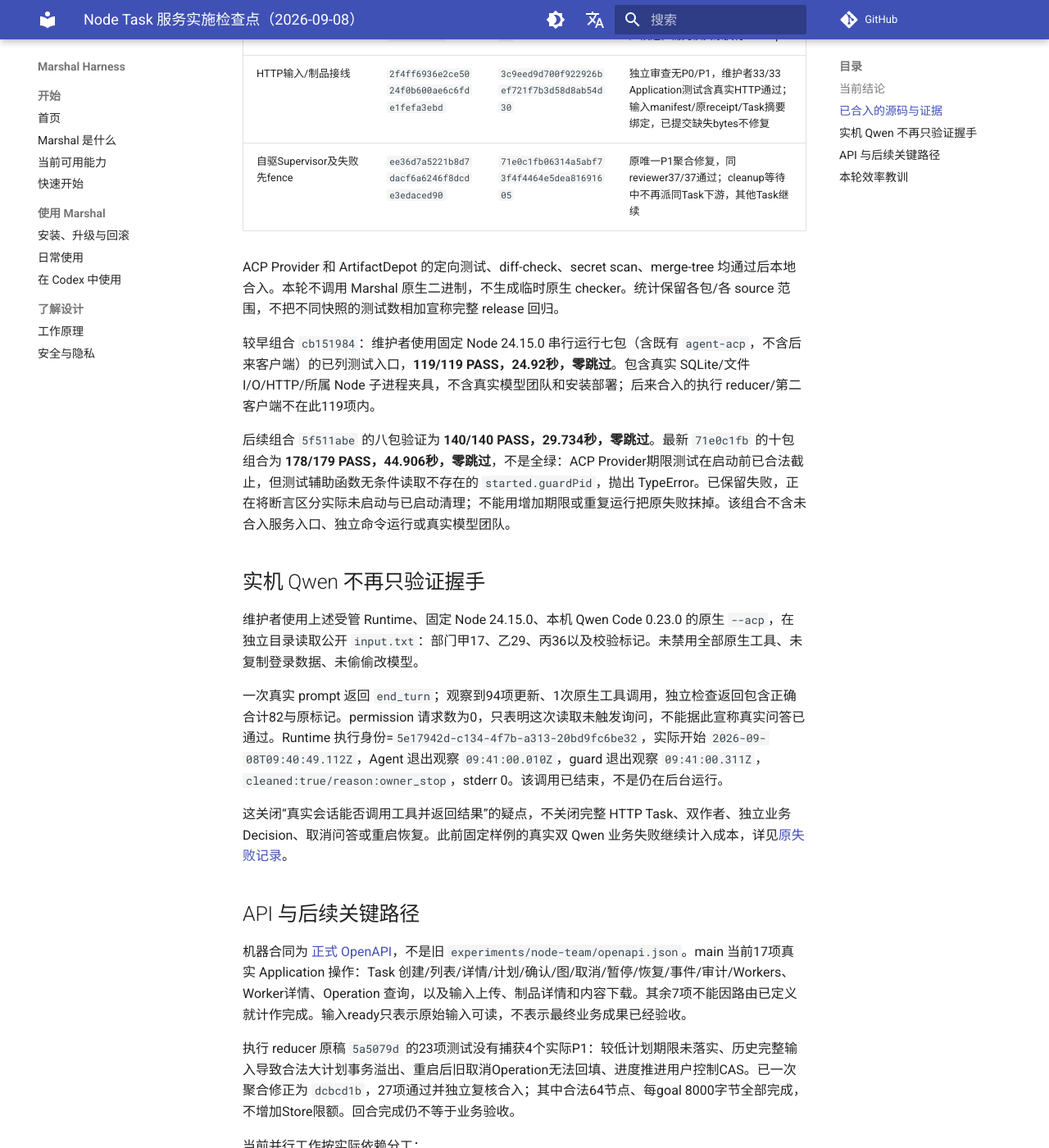
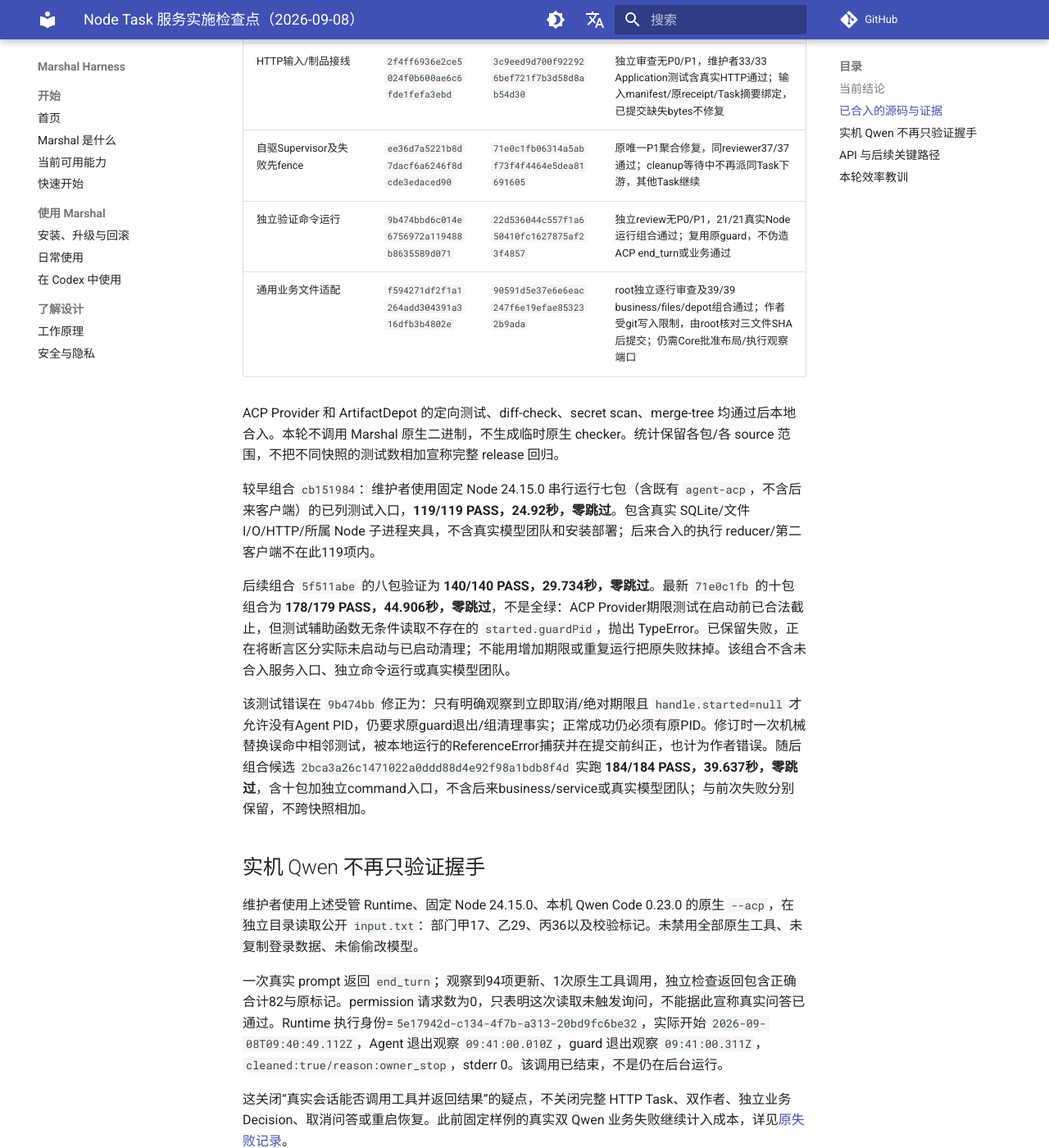
Before and after one commit to chiga0/marshal-harness, an MkDocs documentation site: the page built from docs/node-task-service-status-2026-09-08.md, in a window 1280 px wide and 1400 px high, scrolled down 1360 px. Shown: the whole window at 82% size. Built offline with MkDocs 1.6.1 and Material for MkDocs 9.7.7, drawn with Linux system fonts in a browser that asks for light colours; comment, search, counter and statistics services are not loaded; some of the changed text lies outside the part shown.

Commit message:
docs: record reviewed business and command runtime integration

```diff
--- a/docs/node-task-service-status-2026-09-08.md
+++ b/docs/node-task-service-status-2026-09-08.md
@@ -2,7 +2,7 @@
 
 ## 当前结论
 
-正式主线是 ADR0088 的 Node-only Task 服务，不再扩充固定订单实验。当前代码集成基线 main=`71e0c1fb06314a5abf73f4f4464e5dea81691605`，已包含正式 HTTP、唯一 SQLite、Task 控制/执行 reducer、受管 ACP、Supervisor、输入上传/制品下载、不可变文件物化和独立 HTTP 客户端。**正式服务入口仍为审查候选，完整自主交付和 API-STABLE 尚未完成**。B1/B2 保持 IN_PROGRESS，B3 保持 PLANNED；实验双 Pi 成功与正式组件证据分开。
+正式主线是 ADR0088 的 Node-only Task 服务，不再扩充固定订单实验。当前代码集成基线 main=`90591d5e37e6e6eac247f6e19efae853232b9ada`，已包含正式 HTTP、唯一 SQLite、Task 控制/执行 reducer、受管 ACP、Supervisor、输入上传/制品下载、不可变文件物化、通用业务文件适配、独立验证命令运行和独立 HTTP 客户端。**正式服务入口仍为审查候选，完整自主交付和 API-STABLE 尚未完成**。B1/B2 保持 IN_PROGRESS，B3 保持 PLANNED；实验双 Pi 成功与正式组件证据分开。
 
 最新已知 origin/main=`ba2196bea33e6f007809f75f9671928c892bfa11`（此前 fetch 结果，本检查点未重新查询远端），pendingRemoteSync=true。本表记录的是本地 merge，不表示远端 main 已同步、CI 已运行或已发行。
 
@@ -21,12 +21,16 @@
 | 文件物化与精确采集 | `8bb6e7ffae8bc75fb8c62cac6806519416a18bde` | `076afef53b02db4de1dad179fa72add1296a92de` | 独立审查无P0/P1，独立与维护者各9/9真实FS/Depot测试通过；仅产候选，需先核实原执行cleanup |
 | HTTP输入/制品接线 | `2f4ff6936e2ce5024f0b600ae6c6fde1fefa3ebd` | `3c9eed9d700f922926bef721f7b3d58d8ab54d30` | 独立审查无P0/P1，维护者33/33 Application测试含真实HTTP通过；输入manifest/原receipt/Task摘要绑定，已提交缺失bytes不修复 |
 | 自驱Supervisor及失败先fence | `ee36d7a5221b8d7dacf6a6246f8dcde3edaced90` | `71e0c1fb06314a5abf73f4f4464e5dea81691605` | 原唯一P1聚合修复，同reviewer37/37通过；cleanup等待中不再派同Task下游，其他Task继续 |
+| 独立验证命令运行 | `9b474bbd6c014e6756972a119488b8635589d071` | `22d536044c557f1a650410fc1627875af23f4857` | 独立review无P0/P1，21/21真实Node运行组合通过；复用原guard，不伪造ACP end_turn或业务通过 |
+| 通用业务文件适配 | `f594271df2f1a1264add304391a316dfb3b4802e` | `90591d5e37e6e6eac247f6e19efae853232b9ada` | root独立逐行审查及39/39 business/files/depot组合通过；作者受git写入限制，由root核对三文件SHA后提交；仍需Core批准布局/执行观察端口 |
 
 ACP Provider 和 ArtifactDepot 的定向测试、diff-check、secret scan、merge-tree 均通过后本地合入。本轮不调用 Marshal 原生二进制，不生成临时原生 checker。统计保留各包/各 source 范围，不把不同快照的测试数相加宣称完整 release 回归。
 
 较早组合 `cb151984`：维护者使用固定 Node 24.15.0 串行运行七包（含既有 `agent-acp`，不含后来客户端）的已列测试入口，**119/119 PASS，24.92秒，零跳过**。包含真实 SQLite/文件 I/O/HTTP/所属 Node 子进程夹具，不含真实模型团队和安装部署；后来合入的执行 reducer/第二客户端不在此119项内。
 
 后续组合 `5f511abe` 的八包验证为 **140/140 PASS，29.734秒，零跳过**。最新 `71e0c1fb` 的十包组合为 **178/179 PASS，44.906秒，零跳过**，不是全绿：ACP Provider期限测试在启动前已合法截止，但测试辅助函数无条件读取不存在的 `started.guardPid`，抛出 TypeError。已保留失败，正在将断言区分实际未启动与已启动清理；不能用增加期限或重复运行把原失败抹掉。该组合不含未合入服务入口、独立命令运行或真实模型团队。
+
+该测试错误在 `9b474bb` 修正为：只有明确观察到立即取消/绝对期限且 `handle.started=null` 才允许没有Agent PID，仍要求原guard退出/组清理事实；正常成功仍必须有原PID。修订时一次机械替换误命中相邻测试，被本地运行的ReferenceError捕获并在提交前纠正，也计为作者错误。随后组合候选 `2bca3a26c1471022a0ddd88d4e92f98a1bdb8f4d` 实跑 **184/184 PASS，39.637秒，零跳过**，含十包加独立command入口，不含后来business/service或真实模型团队；与前次失败分别保留，不跨快照相加。
 
 ## 实机 Qwen 不再只验证握手
 
@@ -44,7 +48,7 @@
 
 当前并行工作按实际依赖分工：
 
-1. 正式 Node 服务候选 `4e6726d7`：组合root/私有连接文件/owner续租/HTTP/Supervisor/关闭与冷重开，作者11/11真实HTTP/SQLite测试通过，正在独立审查，不是已合入或已部署。
+1. 正式 Node 服务候选原稿 `4e6726d7` 独立审查发现2个P1：旧未派发pending在取消后仍永久阻止ready、ready门禁先于原幂等回放。已一次聚合修正为 `639d3a40b0d872f868ec4b69648200af15dafc69`，作者与维护者各13/13真实HTTP/SQLite通过，原reviewer复核中，不是已合入或已部署。
 2. 通用业务 prepare/collect：使用批准的明确布局、当前ticket输入与上游Depot快照；不从模型自由文本推导文件权限，不采用旧Worker目录。
 3. 独立验收作为批准DAG内受管终点，复用预算/取消/清理；非ACP验证命令复用现guard，随后将精确receipt、Decision和交付引用在同SQLite事务接纳。禁止把Agent end_turn或候选manifest当Task completed。
 
```
Also changed, not shown: docs/roadmap-status.md (+1 -1 lines).
